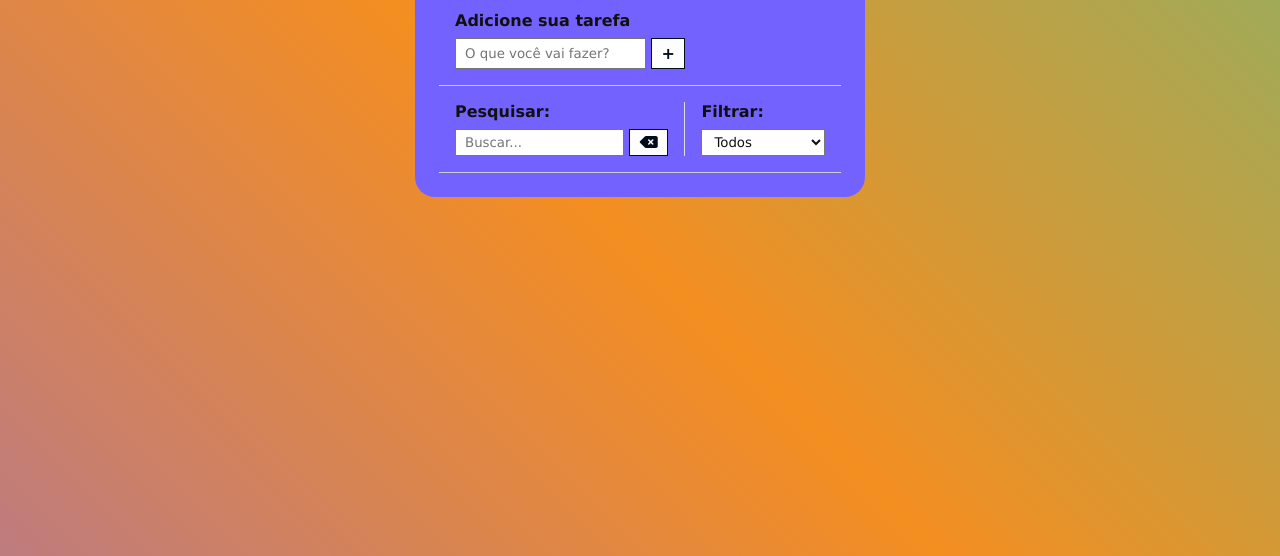
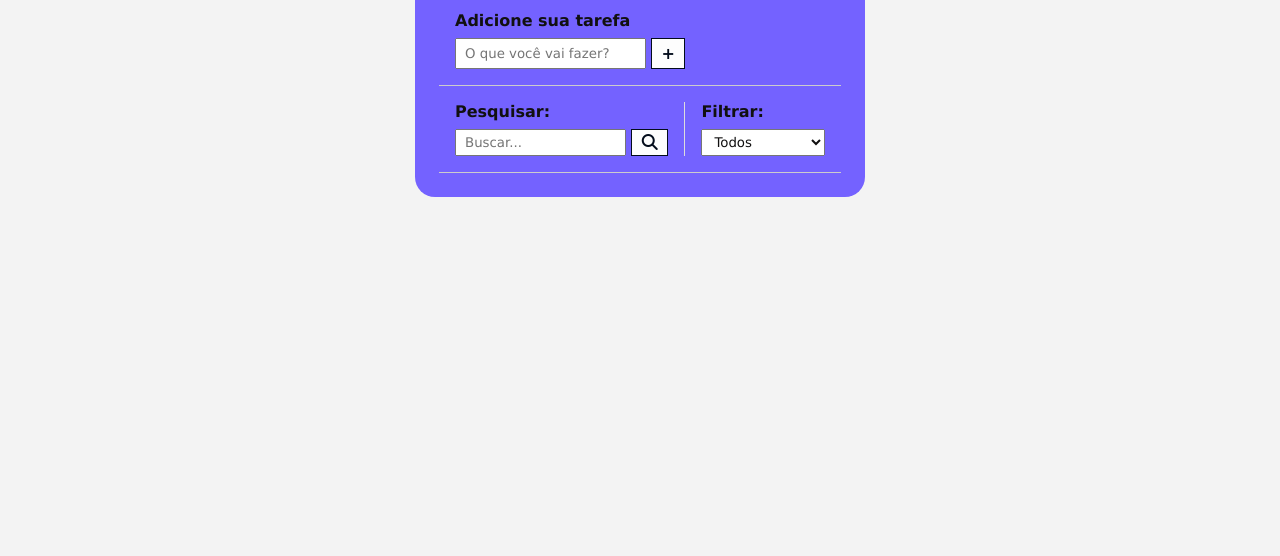
Before and after one commit to Valneyxis/ToDo-List, a plain HTML site: page index.html in a window 1280 px wide. Shown: the part 244-800 px from the top of the page. Drawn offline with Linux system fonts and the light colour scheme.

Commit message:
trocando icon de pesquisa

```diff
--- a/css/styles.css
+++ b/css/styles.css
@@ -10,7 +10,7 @@
   body {
     height: 100vh;
     width: 100%;
-    background: linear-gradient(45deg,#d2001a,#7462ff,#f48e21,#23d5ab);
+    background: #f3f3f3;
     background-size: 300% 300%;
     animation: color 12s ease-in-out infinite;
   }
--- a/index.html
+++ b/index.html
@@ -49,8 +49,8 @@
           <form>
             <input type="text" id="search-input" placeholder="Buscar..." />
             <button id="erase-button">
-              <i class="fa-solid fa-delete-left"></i>
-            </button>
+              <i class="fa-solid fa-magnifying-glass"></i>
+              </button>
           </form>
         </div>
         <div id="filter">
```
